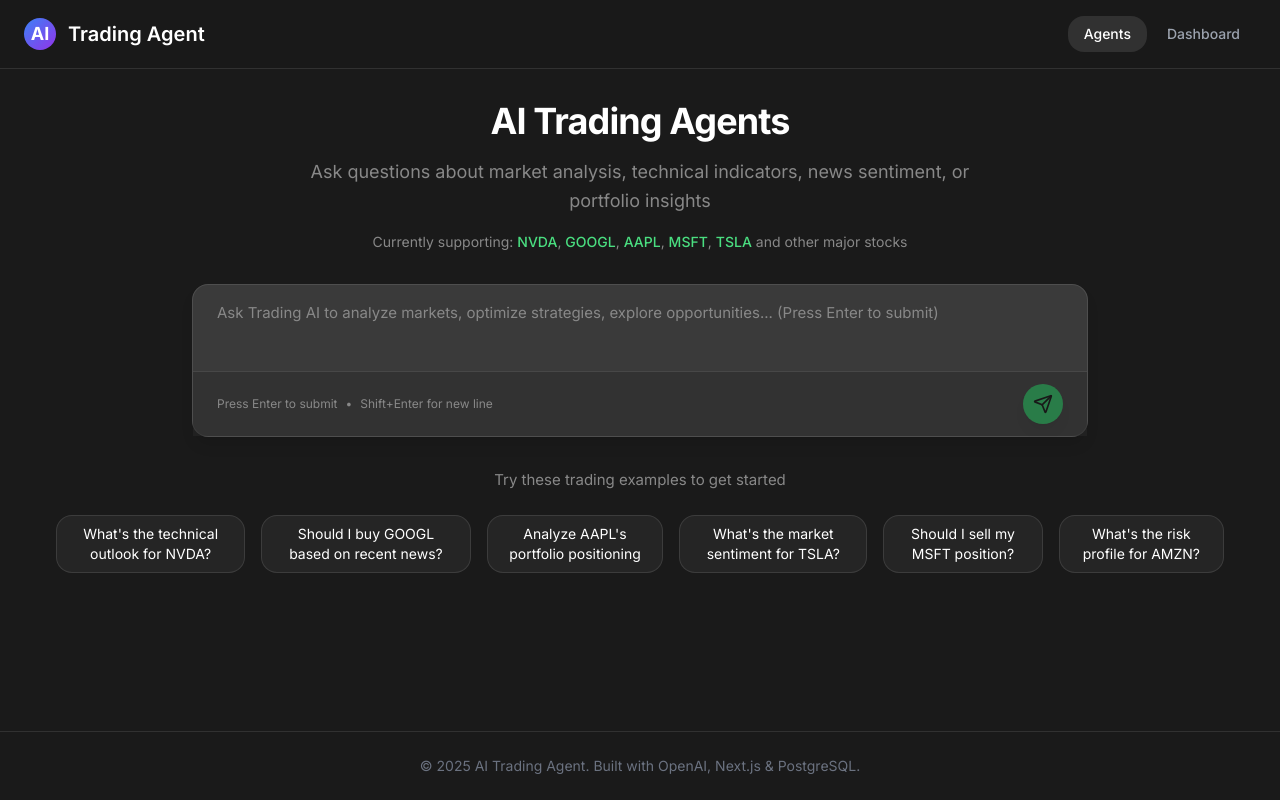
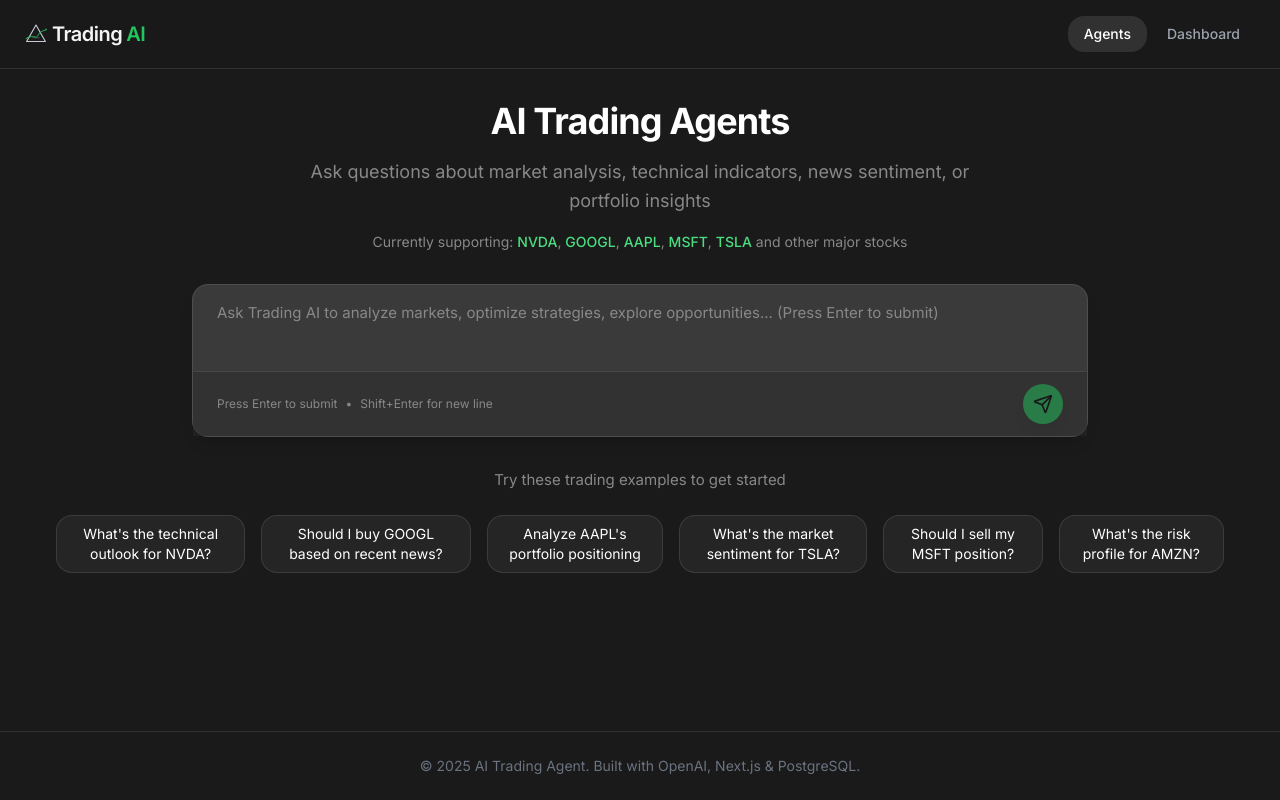
Before and after one commit to chunghaw/AI_trading_agent, a Next.js app in the folder apps/web/: page /agents in a window 1280 px wide. Built offline with nearby package versions, Linux system fonts and the light colour scheme.

Commit message:
Fix logo: Restore original Trading AI logo from previous deployment

```diff
--- a/apps/web/app/(app)/AppLayout.tsx
+++ b/apps/web/app/(app)/AppLayout.tsx
@@ -2,6 +2,7 @@
 
 import Link from "next/link";
 import { usePathname } from "next/navigation";
+import Logo from "@/components/brand/Logo";
 
 export default function AppLayout({
   children,
@@ -17,11 +18,8 @@ export default function AppLayout({
         <div className="max-w-7xl mx-auto px-6 py-4">
           <div className="flex items-center justify-between">
             {/* Logo */}
-            <Link href="/agents" className="flex items-center space-x-3">
-              <div className="w-8 h-8 rounded-lg bg-gradient-to-br from-blue-500 to-purple-600 flex items-center justify-center">
-                <span className="text-white font-bold text-lg">AI</span>
-              </div>
-              <span className="text-xl font-semibold text-white">Trading Agent</span>
+            <Link href="/agents" className="flex items-center">
+              <Logo size={24} />
             </Link>
 
             {/* Navigation */}
```
Also changed, not shown: apps/web/components/brand/Logo.tsx (line endings or trailing spaces), apps/web/components/brand/LogoMark.tsx (line endings or trailing spaces).
